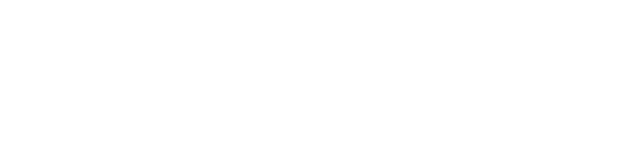
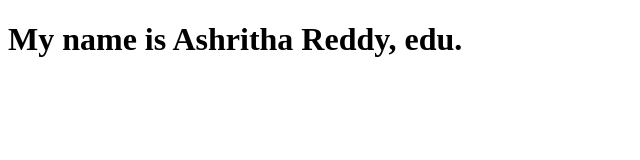
Before and after one commit to sunny11457l/my-portfolio, a plain HTML site: page index.html in a window 1280 px wide. Shown: the whole page, without its empty margins (0-640 px from the left). Drawn offline with Linux system fonts and the light colour scheme.

Commit message:
added my name

```diff
--- a/index.html
+++ b/index.html
@@ -6,6 +6,6 @@
     <title>Document</title>
 </head>
 <body>
-
+    <h1>My name is Ashritha Reddy, edu.</h1>
 </body>
 </html>
```
